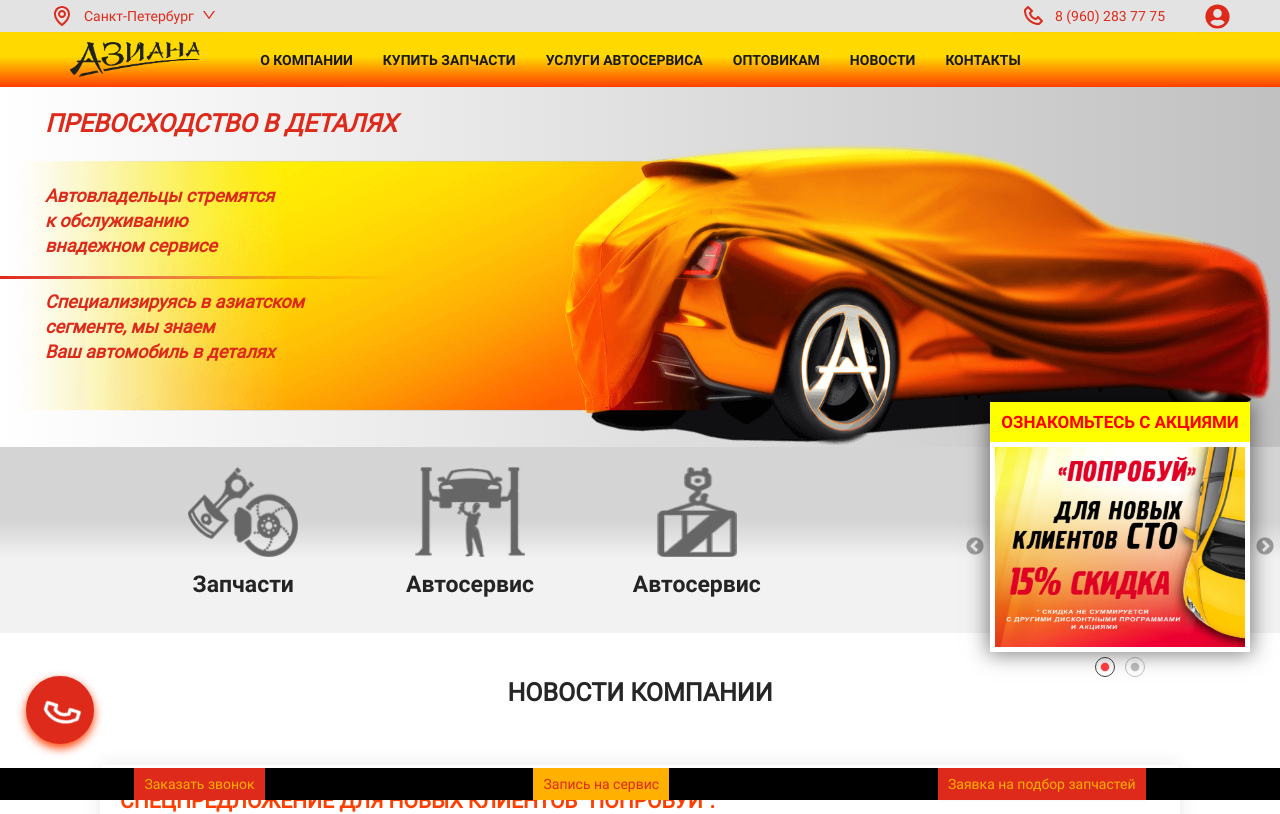
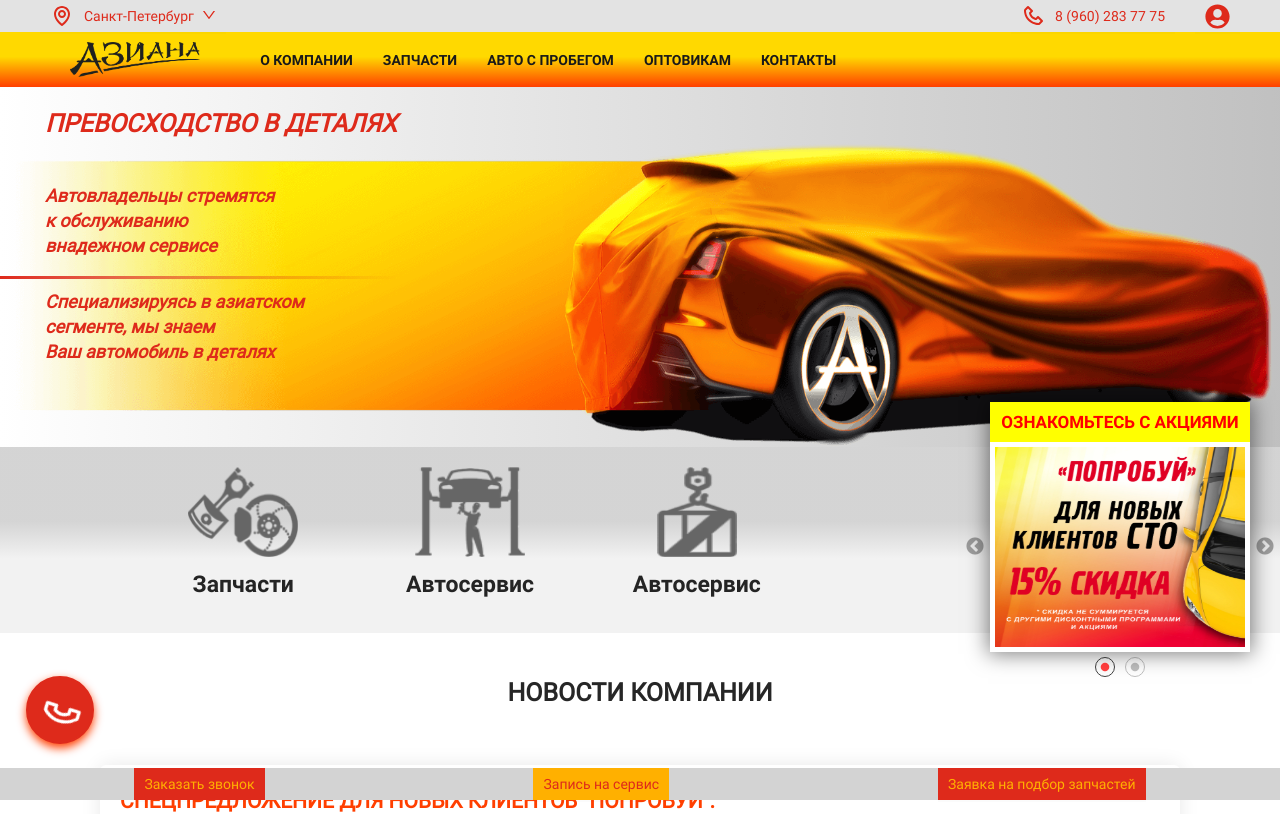
Before and after one commit to asianaauto/asiana.frontend, a React (Create React App) app: page / in a window 1280 px wide. Shown: the top 814 px of the page. Built offline with nearby package versions, Linux system fonts and the light colour scheme.

Commit message:
fix styles

```diff
--- a/src/components/FloatingFooter/FloatingFooter.scss
+++ b/src/components/FloatingFooter/FloatingFooter.scss
@@ -4,7 +4,7 @@
   left: 0;
   right: 0;
   justify-content: space-around;
-  background-color: black;
+  background-color: #d3d3d3;
   align-items: center;
   display: flex;
   z-index: 1000;
@@ -13,14 +13,16 @@
 .FloatingFooter-button-service {
   &:hover {
     text-decoration: none;
-    background-color: rgb(185, 108, 6) !important;
+    color: #ffb000 !important;
+    background-color: #de2a1b !important;
   }
 }
 
 .FloatingFooter-button-bell {
   &:hover {
     text-decoration: none;
-    background-color: rgb(150, 13, 13) !important;
+    color: #de2a1b !important;
+    background-color: #ffb000 !important;
   }
 }
 
--- a/src/components/Header/Header.tsx
+++ b/src/components/Header/Header.tsx
@@ -49,25 +49,45 @@
           link: '/vacancies',
           label: 'вакансии',
         },
+        {
+          id: 3,
+          label: 'новости',
+          link: '/news',
+        },
+        {
+          id: 4,
+          label: 'акции',
+          link: '/actions',
+        },
       ],
     },
   },
   {
     id: 2,
-    label: 'купить запчасти',
+    label: 'запчасти',
     subMenuProps: {
       navs: [
         {
           id: 1,
-          link: '/contacts',
-          label: 'интернет магазин',
+          link: '/corea',
+          label: 'корея',
+        },
+        {
+          id: 2,
+          link: '/chinese',
+          label: 'китай',
+        },
+        {
+          id: 3,
+          link: '/japan',
+          label: 'япония',
         },
       ],
     },
   },
   {
     id: 3,
-    label: 'услуги автосервиса',
+    label: 'авто с пробегом',
     link: '/car-service',
   },
   {
@@ -75,11 +95,7 @@
     label: 'оптовикам',
     link: '/delivery',
   },
-  {
-    id: 5,
-    label: 'новости',
-    link: '/news',
-  },
+
   {
     id: 6,
     label: 'контакты',
```
